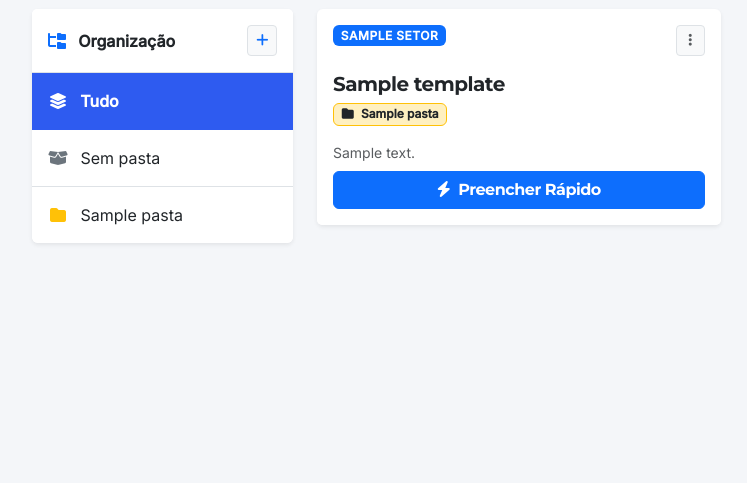
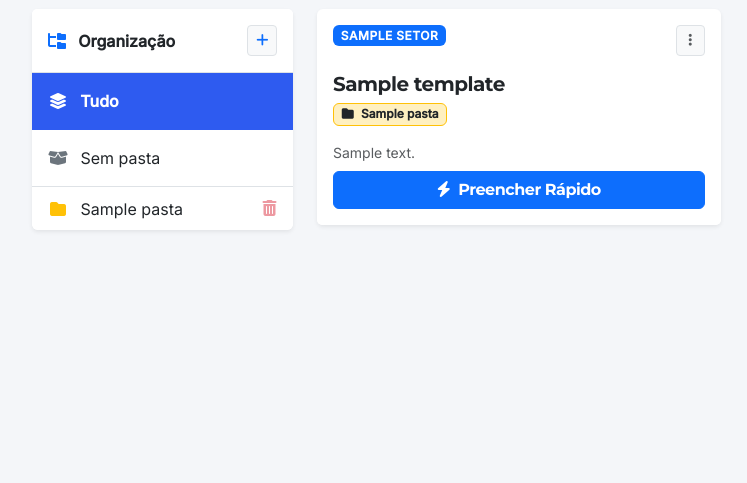
Before and after one commit to MDR-Advocacia/DOC, a Django app: template docgen/templates/docgen/minha_biblioteca.html in a window 1280 px wide. Shown: the part 206-689 px from the top of the page, without its empty margins (50-797 px from the left). Run offline with Django 5.2, Linux system fonts and the light colour scheme; the template is opened without the code that fills it: most values are stand-ins (such as "Sample title", 1, 10 or a date in 2020).

Commit message:
excluir pasta

```diff
--- a/docgen/templates/docgen/minha_biblioteca.html
+++ b/docgen/templates/docgen/minha_biblioteca.html
@@ -11,6 +11,9 @@
     /* Menu lateral de pastas */
     .list-group-item.active { background-color: #2e5bf0 !important; border-color: #2e5bf0 !important; }
     .list-group-item.active .text-warning { color: #ffd43b !important; }
+
+    /* Hover para o botão de excluir */
+    .text-hover-danger:hover { color: #dc3545 !important; opacity: 1 !important; }
 </style>
 {% endblock %}
 
@@ -38,13 +41,23 @@
                 <a href="?pasta=sem_pasta" class="list-group-item list-group-item-action py-3 {% if pasta_atual == 'sem_pasta' %}active fw-bold{% endif %}">
                     <i class="fa-solid fa-box-open me-2 text-secondary" style="width: 20px; text-align: center;"></i> Sem pasta
                 </a>
+
                 {% for pasta in pastas %}
-                <a href="?pasta={{ pasta.id }}" class="list-group-item list-group-item-action py-3 d-flex justify-content-between align-items-center {% if pasta_atual == pasta.id|stringformat:'s' %}active fw-bold text-white{% endif %}">
-                    <span class="text-truncate">
+                <div class="list-group-item list-group-item-action py-2 d-flex justify-content-between align-items-center {% if pasta_atual == pasta.id|stringformat:'s' %}active fw-bold text-white{% endif %}">
+
+                    <a href="?pasta={{ pasta.id }}" class="text-decoration-none text-truncate flex-grow-1 {% if pasta_atual == pasta.id|stringformat:'s' %}text-white{% else %}text-dark{% endif %}">
                         <i class="fa-solid fa-folder me-2 {% if pasta_atual == pasta.id|stringformat:'s' %}text-white{% else %}text-warning{% endif %}" style="width: 20px; text-align: center;"></i>
                         {{ pasta.nome }}
-                    </span>
-                </a>
+                    </a>
+
+                    <form action="{% url 'excluir_pasta' pasta.id %}" method="post" class="m-0 p-0" onsubmit="return confirm('Tem certeza que deseja excluir a pasta {{ pasta.nome }}? (Seus modelos favoritados NÃO serão apagados, apenas ficarão soltos).')">
+                        {% csrf_token %}
+                        <button type="submit" class="btn btn-link p-0 text-decoration-none {% if pasta_atual == pasta.id|stringformat:'s' %}text-white{% else %}text-danger opacity-50 text-hover-danger{% endif %}" title="Excluir Pasta">
+                            <i class="fa-solid fa-trash-can"></i>
+                        </button>
+                    </form>
+
+                </div>
                 {% endfor %}
             </div>
         </div>
@@ -81,7 +94,7 @@
                                     <li><hr class="dropdown-divider"></li>
                                     <li>
                                         <a class="dropdown-item text-danger small btn-remover-favorito" href="#" data-id="{{ fav.template.id }}">
-                                            <i class="fa-regular fa-star-half-stroke me-1"></i> Remover da Biblioteca
+                                            <i class="fa-solid fa-trash-can me-1"></i> Remover da Biblioteca
                                         </a>
                                     </li>
                                 </ul>
@@ -150,7 +163,7 @@
 
 {% block extra_js %}
 <script>
-    // Script 1: Remover Favorito (mantido e atualizado)
+    // Script 1: Remover Favorito
     document.querySelectorAll('.btn-remover-favorito').forEach(button => {
         button.addEventListener('click', function(e) {
             e.preventDefault();
@@ -185,7 +198,6 @@
                 body: JSON.stringify({ pasta_id: pastaId })
             }).then(response => {
                 if(response.ok) {
-                    // Recarrega a página rapidamente para atualizar a visualização da pasta
                     window.location.reload();
                 }
             });
--- a/docgen/urls.py
+++ b/docgen/urls.py
@@ -50,6 +50,7 @@ urlpatterns = [
     # NOVA ROTA: Minha Biblioteca (Favoritos)
     path('minha-biblioteca/', views.minha_biblioteca, name='minha_biblioteca'),
     path('minha-biblioteca/nova-pasta/', views.criar_pasta, name='criar_pasta'),
+    path('minha-biblioteca/excluir-pasta/<int:pasta_id>/', views.excluir_pasta, name='excluir_pasta'),
     path('minha-biblioteca/mover/<int:template_id>/', views.mover_para_pasta, name='mover_para_pasta'),
 
     # NOVA ROTA: Favoritar via JavaScript (AJAX)
```
Also changed, not shown: docgen/views.py (+10 -0 lines).
